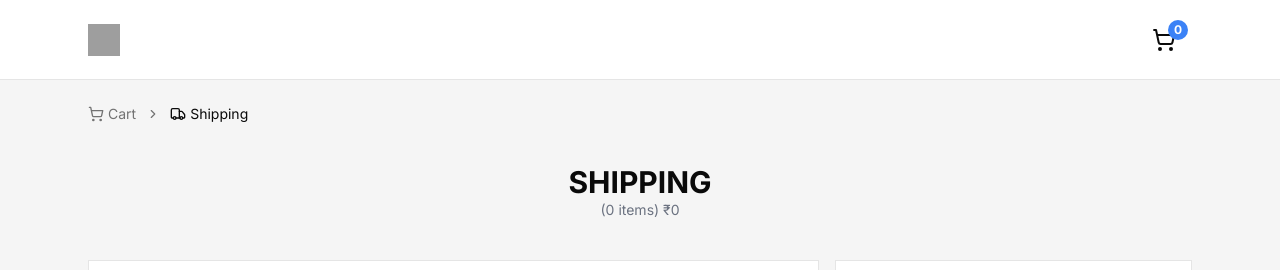
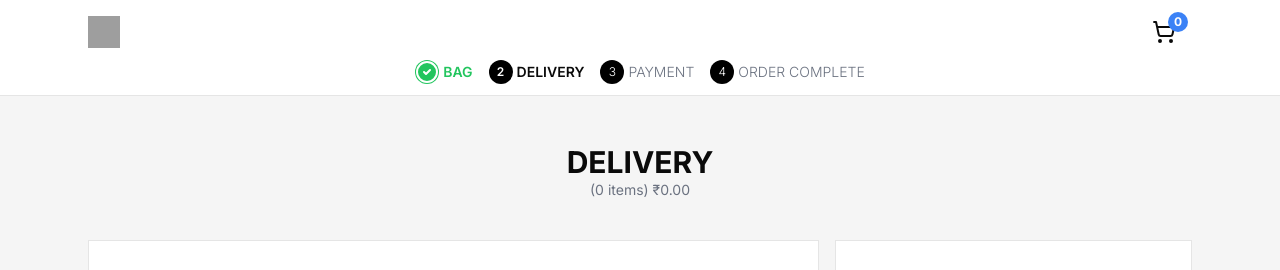
Before and after one commit to mukulrajpoot262610/instapayments, a Next.js app: page / in a window 1280 px wide. Shown: the top 270 px of the page. Built offline with nearby package versions, Linux system fonts and the light colour scheme; no server answers; grey boxes are pictures that could not be loaded.

Commit message:
add: order confirmation page

```diff
--- a/app/page.tsx
+++ b/app/page.tsx
@@ -1,13 +1,4 @@
 'use client';
-
-import {
-  Breadcrumb,
-  BreadcrumbItem,
-  BreadcrumbLink,
-  BreadcrumbList,
-  BreadcrumbPage,
-  BreadcrumbSeparator,
-} from '@/components/ui/breadcrumb';
 
 import Address from '@/components/address';
 import OrderDetails from '@/components/order-detail';
@@ -18,6 +9,7 @@ import { setPaymentMethods, setProducts, setSummary } from '@/global/cartSlice';
 import { RootState } from '@/global/store';
 import Payment from '@/components/payment';
 import { Product } from '@/types/cart';
+import OrderConfirmation from '@/components/order-confirmation';
 
 export default function Home() {
   const dispatch = useDispatch();
@@ -70,53 +62,20 @@ export default function Home() {
 
   return (
     <main className='min-h-[calc(100vh-5rem)] max-w-6xl mx-auto p-2 lg:p-6'>
-      <Breadcrumb className='hidden lg:block'>
-        <BreadcrumbList>
-          <BreadcrumbItem>
-            <BreadcrumbLink className='flex items-center gap-1 cursor-pointer'>
-              <ShoppingCartIcon className='h-4 w-4' /> Cart
-            </BreadcrumbLink>
-          </BreadcrumbItem>
-          <BreadcrumbSeparator />
-          {currentStep === 'shipping' && (
-            <BreadcrumbItem>
-              <BreadcrumbPage className='flex items-center gap-1 capitalize'>
-                <TruckIcon className='h-4 w-4' />
-                Shipping
-              </BreadcrumbPage>
-            </BreadcrumbItem>
-          )}
-          {currentStep === 'payment' && (
-            <>
-              <BreadcrumbItem>
-                <BreadcrumbLink className='flex items-center gap-1 capitalize'>
-                  <TruckIcon className='h-4 w-4' />
-                  Shipping
-                </BreadcrumbLink>
-              </BreadcrumbItem>
-              <BreadcrumbSeparator />
-              <BreadcrumbItem>
-                <BreadcrumbPage className='flex items-center gap-1 capitalize'>
-                  <CreditCard className='h-4 w-4' />
-                  Payment
-                </BreadcrumbPage>
-              </BreadcrumbItem>
-            </>
-          )}
-        </BreadcrumbList>
-      </Breadcrumb>
-
       <h1 className='mt-10 text-center font-bold text-3xl uppercase'>
-        {currentStep}
+        {currentStep === 2 && 'Delivery'}
+        {currentStep === 3 && 'Payment'}
+        {currentStep === 4 && 'Order Complete'}
       </h1>
       <p className='text-center text-sm text-gray-500'>
-        ({cartItems.length} items) ₹{summary.orderAmount}
+        ({cartItems.length} items) ₹{summary.orderAmount.toFixed(2)}
       </p>
 
       <div className='grid grid-cols-12 gap-4 mt-10'>
         <div className='col-span-12 lg:col-span-8'>
-          {currentStep === 'shipping' && <Address />}
-          {currentStep === 'payment' && <Payment />}
+          {currentStep === 2 && <Address />}
+          {currentStep === 3 && <Payment />}
+          {currentStep === 4 && <OrderConfirmation />}
         </div>
         <div className='col-span-12 lg:col-span-4'>
           <OrderDetails />
--- a/components/address.tsx
+++ b/components/address.tsx
@@ -270,7 +270,7 @@ const Address = () => {
           <AddressCard address={address} />
 
           <Button
-            onClick={() => dispatch(setCurrentStep('payment'))}
+            onClick={() => dispatch(setCurrentStep(3))}
             className='w-full lg:w-1/3 flex items-center justify-between mt-5'
           >
             Click to Payment <ArrowBigRightDash className='h-5 w-5' />
--- a/components/base/navbar.tsx
+++ b/components/base/navbar.tsx
@@ -1,4 +1,10 @@
-import { ShoppingCartIcon } from 'lucide-react';
+import {
+  CheckCircle2,
+  CircleCheck,
+  CreditCard,
+  ShoppingCartIcon,
+  TruckIcon,
+} from 'lucide-react';
 import Image from 'next/image';
 import Link from 'next/link';
 import React from 'react';
@@ -7,10 +13,12 @@ import { useSelector } from 'react-redux';
 import { RootState } from '@/global/store';
 
 const Navbar = () => {
-  const products = useSelector((state: RootState) => state.cart.cartItems);
+  const { cartItems: products, currentStep } = useSelector(
+    (state: RootState) => state.cart
+  );
 
   return (
-    <div className='mr-4 border-b fixed w-full z-50 h-20 flex items-center bg-white'>
+    <div className='mr-4 border-b fixed w-full z-50 h-24 bg-white flex flex-col justify-center'>
       <div className='max-w-6xl mx-auto flex items-center justify-between w-full px-6'>
         <Link href='/' className='mr-6 flex items-center space-x-2'>
           <Image
@@ -22,11 +30,102 @@ const Navbar = () => {
           />
         </Link>
         <Button variant='ghost' className='relative'>
-          <span className='absolute h-5 w-5 bg-blue-500 rounded-full flex items-center justify-center text-xs font-bold top-0 right-1 text-white'>
+          <span className='absolute h-5 w-5 bg-blue-500 rounded-full hidden md:flex items-center justify-center text-xs font-bold top-0 right-1 text-white'>
             {products.length}
           </span>
           <ShoppingCartIcon className='h-6 w-6' />
         </Button>
+      </div>
+
+      <div className='max-w-6xl mx-auto flex items-center gap-4 mt-2'>
+        <div
+          className={`items-center flex gap-1 ${
+            currentStep > 1 ? 'font-semibold' : 'font-light text-gray-500'
+          }`}
+        >
+          <p
+            className={`h-6 w-6 ${
+              currentStep > 1
+                ? 'bg-green-500 text-green-500'
+                : 'bg-black text-white'
+            }  rounded-full hidden md:flex items-center justify-center text-xs`}
+          >
+            {currentStep > 1 ? <CircleCheck className='text-white' /> : '1'}
+          </p>
+          <p
+            className={`${
+              currentStep > 1 ? 'text-green-500' : ''
+            } uppercase text-sm`}
+          >
+            Bag
+          </p>
+        </div>
+        <div
+          className={`flex items-center gap-1 ${
+            currentStep > 1 ? 'font-semibold' : 'font-light text-gray-500'
+          }`}
+        >
+          <p
+            className={`h-6 w-6 ${
+              currentStep > 2
+                ? 'bg-green-500 text-green-500'
+                : 'bg-black text-white'
+            }  rounded-full hidden md:flex items-center justify-center text-xs`}
+          >
+            {currentStep > 2 ? <CircleCheck className='text-white' /> : '2'}
+          </p>
+          <p
+            className={`${
+              currentStep > 2 ? 'text-green-500' : ''
+            } uppercase text-sm`}
+          >
+            Delivery
+          </p>
+        </div>
+        <div
+          className={`flex items-center gap-1 ${
+            currentStep > 2 ? 'font-semibold' : 'font-light text-gray-500'
+          }`}
+        >
+          <p
+            className={`h-6 w-6 ${
+              currentStep > 3
+                ? 'bg-green-500 text-green-500'
+                : 'bg-black text-white'
+            }  rounded-full hidden md:flex items-center justify-center text-xs`}
+          >
+            {currentStep > 3 ? <CircleCheck className='text-white' /> : '3'}
+          </p>
+          <p
+            className={`${
+              currentStep > 3 ? 'text-green-500' : ''
+            } uppercase text-sm`}
+          >
+            Payment
+          </p>
+        </div>
+        <div
+          className={`flex items-center gap-1 ${
+            currentStep > 4 ? 'font-semibold' : 'font-light text-gray-500'
+          }`}
+        >
+          <p
+            className={`h-6 w-6 ${
+              currentStep > 4
+                ? 'bg-green-500 text-green-500'
+                : 'bg-black text-white'
+            }  rounded-full hidden md:flex items-center justify-center text-xs`}
+          >
+            {currentStep > 4 ? <CircleCheck className='text-white' /> : '4'}
+          </p>
+          <p
+            className={`${
+              currentStep > 4 ? 'text-green-500' : ''
+            } uppercase text-sm`}
+          >
+            Order Complete
+          </p>
+        </div>
       </div>
     </div>
   );
--- /dev/null
+++ b/components/order-confirmation.tsx
@@ -0,0 +1,37 @@
+import React from 'react';
+
+const OrderConfirmation = () => {
+  return (
+    <div className='bg-white p-6 border'>
+      <h1 className='uppercase font-bold text-2xl mb-4'>
+        ThankYou, <br /> Your order has been placed
+      </h1>
+
+      <p>
+        We received your order{' '}
+        <span className='underline font-semibold'>82374t683</span> and it is in
+        process.
+      </p>
+
+      <p className='mt-3'>
+        We&apos;ll send you an order confirmation notification on your Mobile{' '}
+        <span className='underline font-semibold'>6392025617</span> within 5
+        minutes.
+      </p>
+
+      <hr className='my-5' />
+
+      <h2 className='uppercase font-bold text-xl mb-2'>YOUR ORDER</h2>
+      <div className='grid grid-cols-2'>
+        <div>
+          <h3>Delivery Address</h3>
+        </div>
+        <div>
+          <h3>Payment Method</h3>
+        </div>
+      </div>
+    </div>
+  );
+};
+
+export default OrderConfirmation;
--- a/components/payment-cod.tsx
+++ b/components/payment-cod.tsx
@@ -1,4 +1,4 @@
-import { setPaymentMethod } from '@/global/cartSlice';
+import { setCurrentStep, setPaymentMethod } from '@/global/cartSlice';
 import { RootState } from '@/global/store';
 import { TruckIcon } from 'lucide-react';
 import React from 'react';
@@ -25,7 +25,11 @@ const PaymentCod = () => {
       </div>
       {selectedMethod === 'cod' && (
         <div>
-          <Button type='submit' className='w-full mt-4'>
+          <Button
+            type='submit'
+            className='w-full mt-4'
+            onClick={() => dispatch(setCurrentStep(4))}
+          >
             Order Now
           </Button>
         </div>
--- a/components/payment-upi.tsx
+++ b/components/payment-upi.tsx
@@ -41,7 +41,7 @@ const UPIPayment = () => {
 
             <TabsContent value='vpa'>
               <Label className='text-xs mb-1'>Virtual Payment Address</Label>
-              <Input placeholder='shadcn' className='my-1' />
+              <Input placeholder='mukulrajpoot@oksbi' className='my-1' />
 
               <Button type='submit' className='w-full mt-4'>
                 Continue
--- a/global/cartSlice.ts
+++ b/global/cartSlice.ts
@@ -7,7 +7,7 @@ interface CartState {
   cartItems: Product[];
   paymentMethods: string[];
   address: z.infer<typeof FormSchema> | null;
-  currentStep: 'shipping' | 'payment' | 'final';
+  currentStep: number;
   summary: Summary;
   selectedMethod: 'upi' | 'card' | 'cod' | null;
 }
@@ -16,7 +16,7 @@ const initialState: CartState = {
   cartItems: [],
   paymentMethods: [],
   address: null,
-  currentStep: 'shipping',
+  currentStep: 2,
   summary: {
     orderAmount: 0,
     total: 0,
@@ -42,10 +42,7 @@ export const cartSlice = createSlice({
     deleteAddress: (state) => {
       state.address = null;
     },
-    setCurrentStep: (
-      state,
-      action: PayloadAction<'shipping' | 'payment' | 'final'>
-    ) => {
+    setCurrentStep: (state, action: PayloadAction<number>) => {
       state.currentStep = action.payload;
     },
     setSummary: (state, action: PayloadAction<Summary>) => {
```
